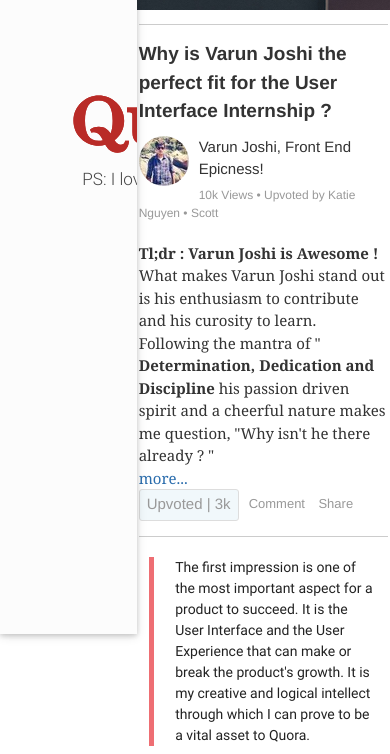
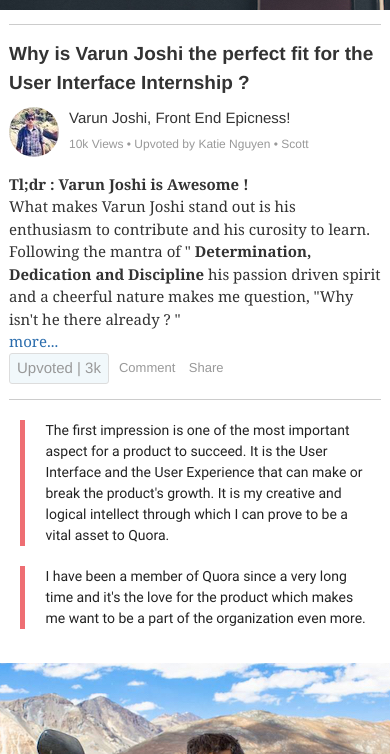
Before and after one commit to varunjoshi91/varunjoshi91.github.io, a plain HTML site: page index.html in a window 390 px wide. Shown: the part 270-1024 px from the top of the page. Drawn offline with nearby package versions, Linux system fonts and the light colour scheme.

Commit message:
Responsiveness improved

```diff
--- a/css/style.css
+++ b/css/style.css
@@ -72,7 +72,7 @@
 .quora_side.side-nav{
     width: 35%;
     background-color: #fcfcfc;
-    left:0 !important;
+/*    left:0 !important;*/
 }
 .quora_logo .love{
     position:absolute;
@@ -197,3 +197,8 @@
     opacity: 0.8;
     background-color: #757575;
 }
+@media only screen and (max-width: 992px){
+    .quora_left, footer.page-footer.quora_left{
+        margin-left:0;
+    }
+}
```
